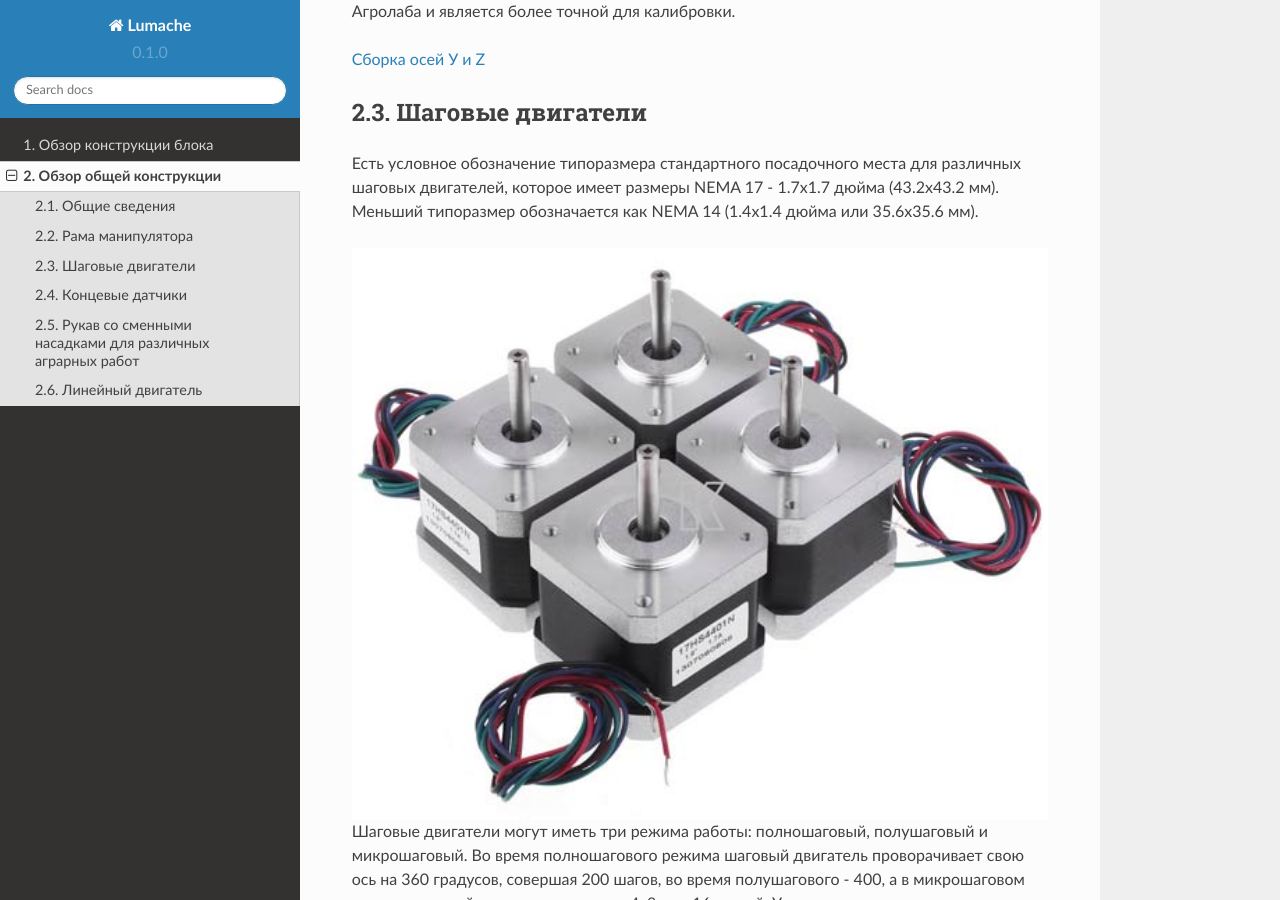
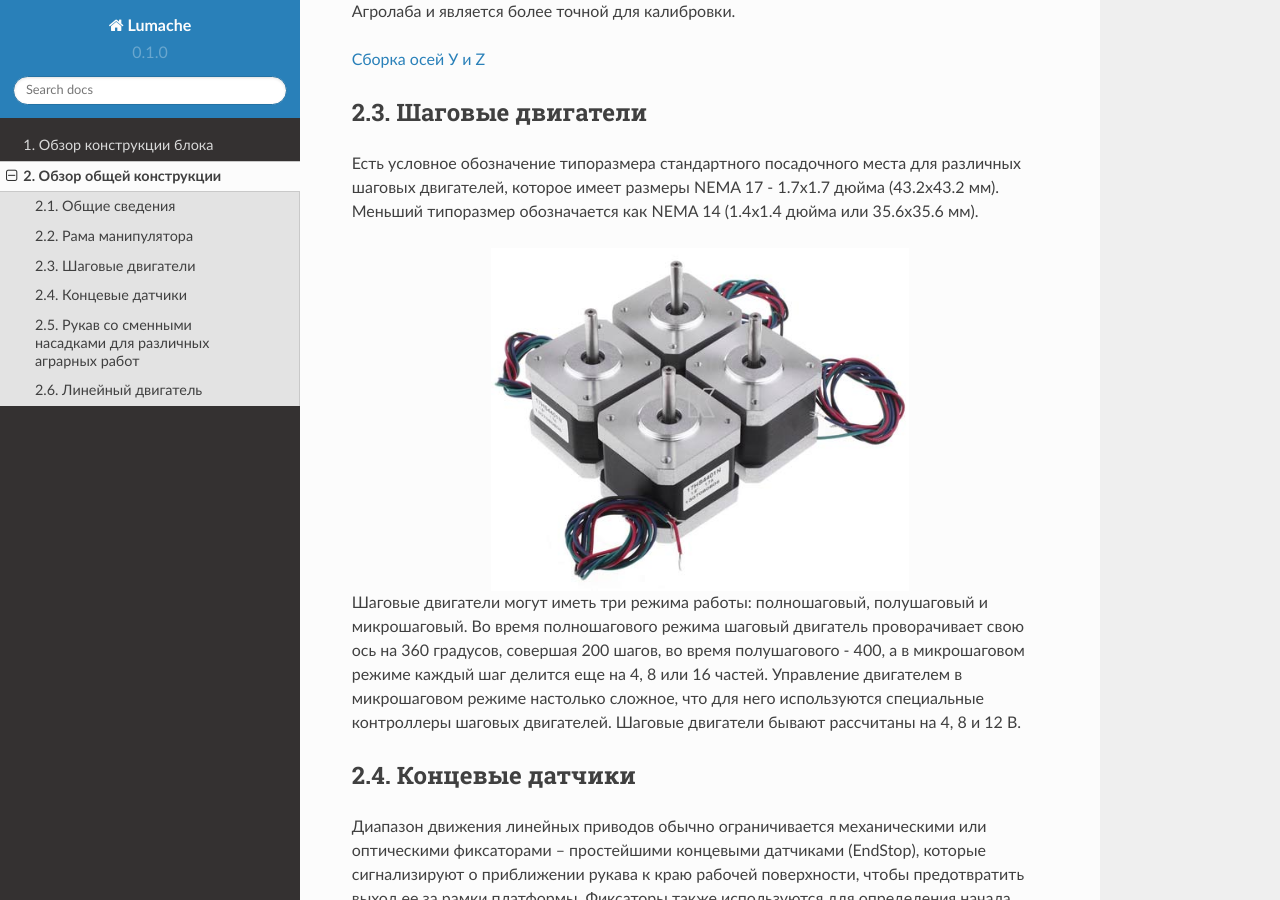
Before and after one commit to BBanwz/AgroLab_Multibot, a Sphinx documentation site: the page built from docs/source/1/2.rst, in a window 1280 px wide and 900 px high, scrolled down 1603 px. Built offline with Sphinx 7.4.7 and the Read the Docs theme 2.0.0, drawn with Linux system fonts in a browser that asks for light colours.

Commit message:
Update 2.rst

```diff
--- a/docs/source/1/2.rst
+++ b/docs/source/1/2.rst
@@ -34,7 +34,7 @@
 Есть условное обозначение типоразмера стандартного посадочного места для различных шаговых двигателей, которое имеет размеры NEMA 17 - 1.7x1.7 дюйма (43.2x43.2 мм). Меньший типоразмер обозначается как NEMA 14 (1.4x1.4 дюйма или 35.6x35.6 мм).
 
 .. figure:: images/7.png
-       :width: 100%
+       :width: 60%
        :align: center
        :alt: блока
 
@@ -47,7 +47,7 @@
 Диапазон движения линейных приводов обычно ограничивается механическими или оптическими фиксаторами – простейшими концевыми датчиками (EndStop), которые сигнализируют о приближении рукава  к краю рабочей поверхности, чтобы предотвратить выход ее за рамки платформы. Фиксаторы также используются для определения начала координат (0,0,0) по всем трем осям.
 
 .. figure:: images/8.png
-       :width: 100%
+       :width: 60%
        :align: center
        :alt: блока
 
@@ -58,7 +58,7 @@
 --------------------------------------------------------
 
 .. figure:: images/9.png
-       :width: 100%
+       :width: 60%
        :align: center
        :alt: блока
 
@@ -73,6 +73,6 @@
 Используемый привод (линейный мотор) во многом определяет точность и скорость работы, а также периодичность обслуживания Агролаба. Обычно используются гладкие, высокоточные металлические стержни для каждой оси, а также пластиковые или бронзовые шарикоподшипники для перемещения по каждому стержню. Линейные шарикоподшипники обеспечивают более долговечную и качественную работу, однако они более шумные, чем бронзовые, которые, в свою очередь, сложнее откалибровать на момент сборки.
 
 .. figure:: images/10.png
-       :width: 100%
+       :width: 60%
        :align: center
        :alt: блока
```
